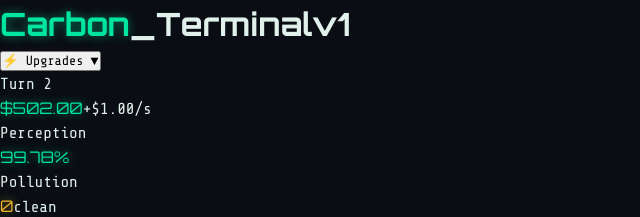
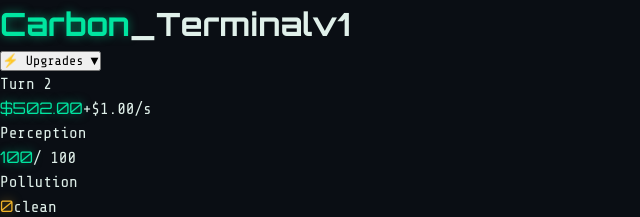
Before and after one commit to sse-project1-group19/greenwashing-game, a React (Create React App) app: page / in a window 1280 px wide. Both pictures are taken after a click on the button "Initialize System". Shown: the top 217 px of the page, without its empty margins (0-640 px from the left). Built offline with nearby package versions, Linux system fonts and the light colour scheme.

Commit message:
changed display from percentage to values

```diff
--- a/src/App.tsx
+++ b/src/App.tsx
@@ -224,9 +224,14 @@ function App() {
               <span className="w-2.5 h-2.5 rounded-full" style={{ background: gameState.perceptionCurrent > 50 ? 'var(--accent-green)' : gameState.perceptionCurrent > 25 ? 'var(--accent-amber)' : 'var(--accent-red)' }} />
               <span className="text-sm uppercase tracking-[0.15em] text-[var(--text-secondary)]">Perception</span>
             </div>
-            <span className={`text-lg font-bold ${gameState.perceptionCurrent > 50 ? 'glow-green' : gameState.perceptionCurrent > 25 ? 'glow-amber' : 'glow-red'}`} style={{ fontFamily: 'Orbitron, sans-serif' }}>
-              {((gameState.perceptionCurrent / gameState.perceptionMax) * 100).toFixed(2)}%
-            </span>
+            <div className="flex items-center gap-3">
+              <span className="text-lg font-bold glow-green" style={{ fontFamily: 'Orbitron, sans-serif' }}>
+              {gameState.perceptionCurrent.toFixed(0)}
+              </span>
+              <span className="text-xs text-[var(--text-muted)]">
+              / {gameState.perceptionMax}
+              </span>
+            </div>
           </div>
           <div className="w-full h-4 rounded-full bg-[var(--tertiary-bg)] overflow-hidden">
             <div
--- a/src/engine/gameEngine.ts
+++ b/src/engine/gameEngine.ts
@@ -19,13 +19,13 @@ export function useGameEngine() {
     console.log(`Processing turn ${state.turn + 1}...`);
 
     const moneyPerTick = state.baseMoneyPerTick + calculateMoneyPerTick(state.ownedUpgrades);
+    addMoney(moneyPerTick);
     const pollutionPerTick = calculatePollutionPerTick(state.ownedUpgrades);
+    addPollution(pollutionPerTick);
     const perceptionDegradationPerTick = updatePerceptionOnTick(state);
+    addPerception(perceptionDegradationPerTick);
 
     tick();
-    addMoney(moneyPerTick);
-    addPollution(pollutionPerTick);
-    addPerception(perceptionDegradationPerTick);
     return state;
   };
 
--- a/src/logic/perception.ts
+++ b/src/logic/perception.ts
@@ -3,9 +3,11 @@ import { GameState } from "../types/index";
 export const updatePerceptionOnTick = (state: GameState) => {
     var perceptionMax = state.perceptionMax;
     var turn = state.turn;
-    var degradationFactor = map(turn, 0, 1000, 0.001, 0.25); // Example degradation factor
+    var degradationFactor = map(turn, 0, 10000, 0.001, 0.15); // Example degradation factor
+    var pollutionImpact = map(state.pollution, 0, 100000, 0, 0.1); // Example pollution impact on perception
+    degradationFactor += pollutionImpact; // Increase degradation based on pollution
     var perceptionDegradation = Math.max(0, perceptionMax * degradationFactor);
-    console.log(`Turn: ${turn}, Current perception: ${state.perceptionCurrent}, Perception Degradation: ${perceptionDegradation.toFixed(2)}, money: ${state.money}, pollution: ${state.pollution}`);
+    console.log(`Turn: ${turn}, Perception Max: ${perceptionMax}, Pollution Impact: ${pollutionImpact}`);
     return 0 - perceptionDegradation;
 }
 
```
